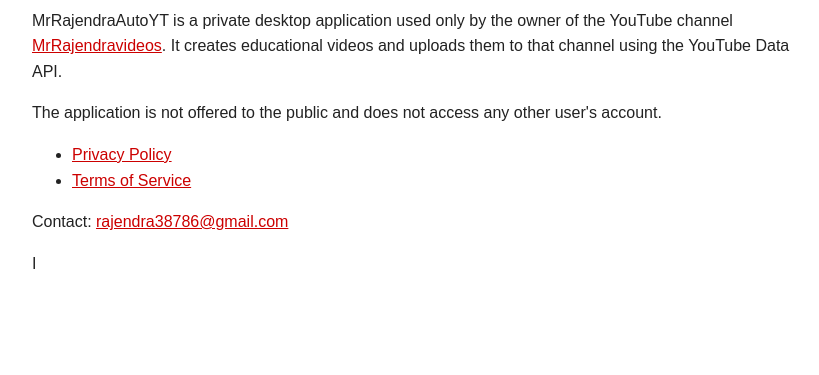
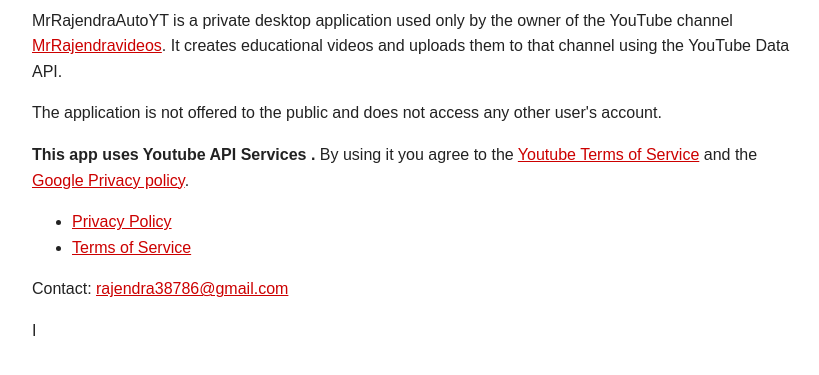
Before and after one commit to Rajendraofficial/rajendraofficial.github.io, a plain HTML site: page index.html in a window 1280 px wide. Shown: the part 105-480 px from the top of the page, without its empty margins (228-1047 px from the left). Drawn offline with Linux system fonts and the light colour scheme.

Commit message:
Update index.html

```diff
--- a/index.html
+++ b/index.html
@@ -13,6 +13,9 @@
 <a href="https://www.youtube.com/channel/UCI1Qp2Hgm3WdGGkOX0STOcA">MrRajendravideos</a>.
 It creates educational videos and uploads them to that channel using the YouTube Data API.</p>
 <p>The application is not offered to the public and does not access any other user's account.</p>
+<p><strong>This app uses Youtube API Services .</strong> By using it you agree to the
+<a href="https://www.youtube.com/t/terms">Youtube Terms of Service</a> and the
+<a href="https://policies.google.com/privacy">Google Privacy policy</a>.</p>
 <ul>
 <li><a href="privacy.html">Privacy Policy</a></li>
 <li><a href="terms.html">Terms of Service</a></li>
```
